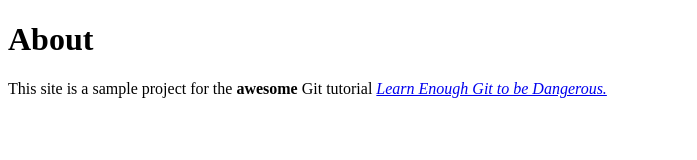
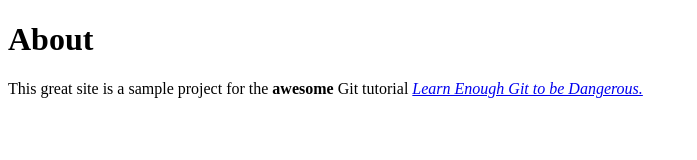
Before and after one commit to rcrim/website, a plain HTML site: page about.html in a window 1280 px wide. Shown: the whole page, without its empty margins (0-697 px from the left). Drawn offline with Linux system fonts and the light colour scheme.

Commit message:
make the site a GREAT site

```diff
--- a/about.html
+++ b/about.html
@@ -5,7 +5,7 @@
   </head>
   <body>
     <H1>About</H1>
-    <P> This site is a sample project for the <strong> awesome</strong> Git tutorial <a href="http://learnenough.com/git-tutorial"><em>Learn Enough Git to be Dangerous.</em></a>
+    <P> This great site is a sample project for the <strong> awesome</strong> Git tutorial <a href="http://learnenough.com/git-tutorial"><em>Learn Enough Git to be Dangerous.</em></a>
    </P>
  </body>
 </html>
```
